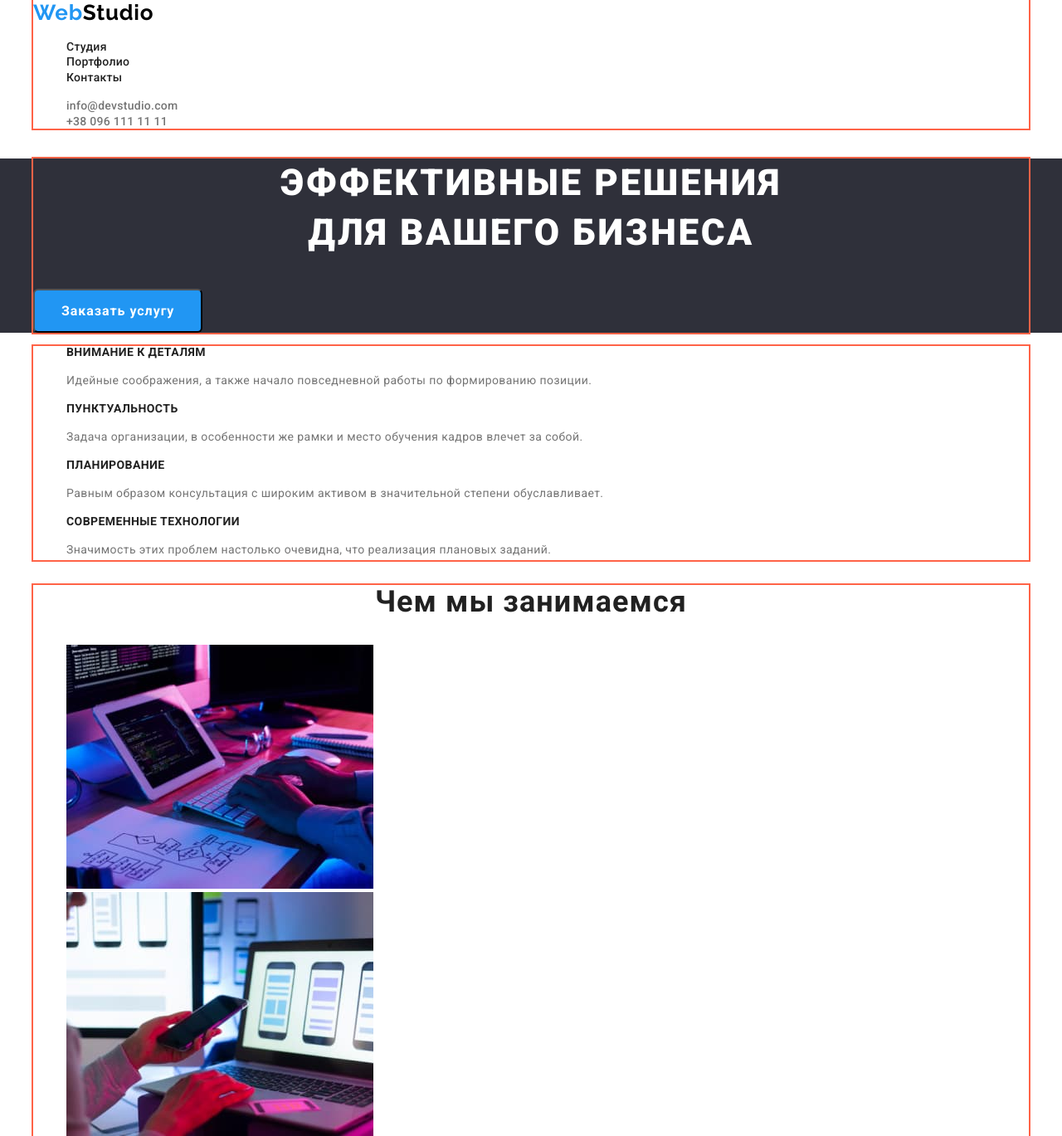
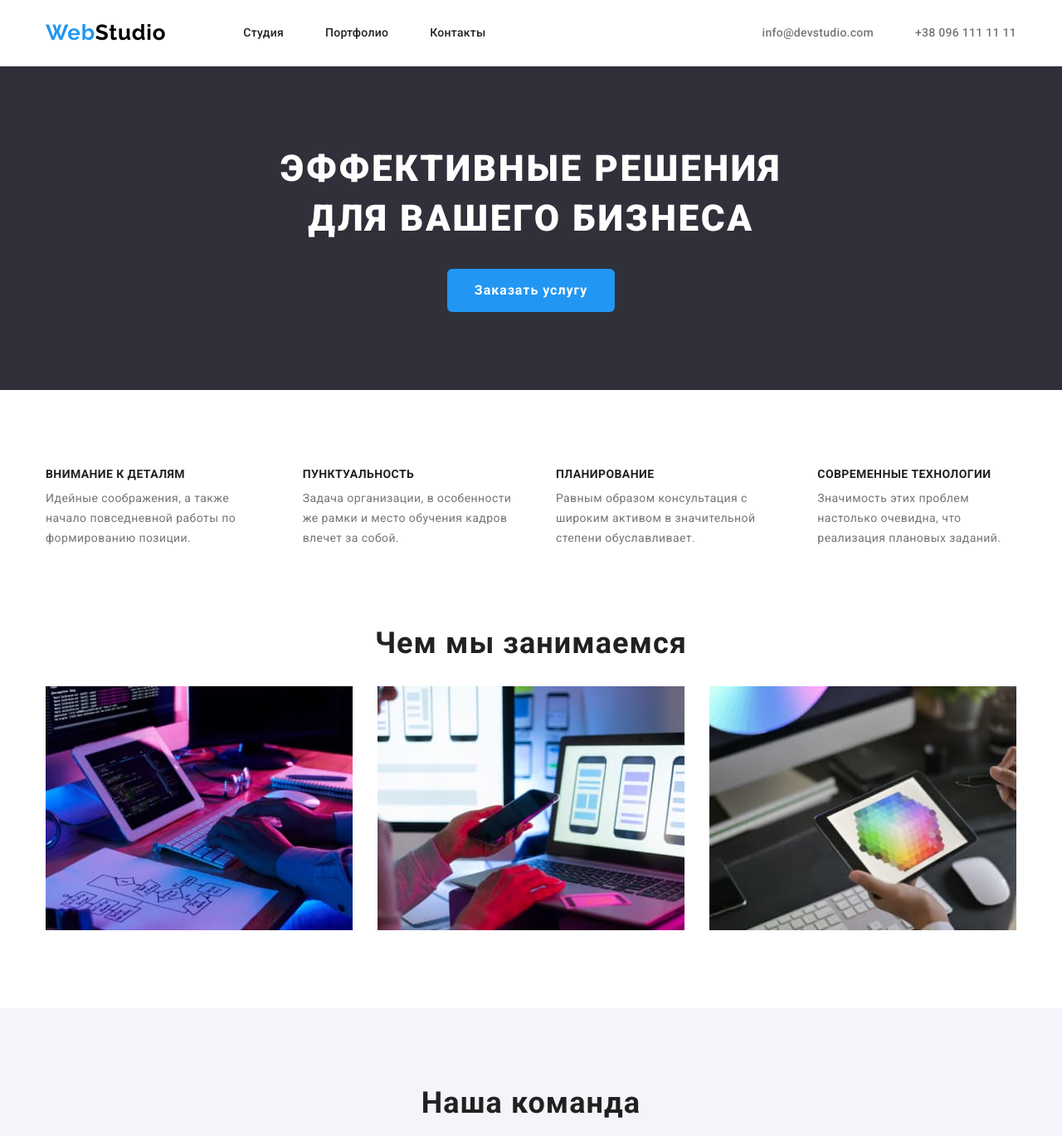
Before and after one commit to 0idea0/goit-markup-hw-03, a plain HTML site: page index.html in a window 1280 px wide. Shown: the top 1369 px of the page at 83% size. Drawn offline with nearby package versions, Linux system fonts and the light colour scheme.

Commit message:
Добавляет стили

```diff
--- a/css/styles.css
+++ b/css/styles.css
@@ -8,6 +8,8 @@
 }
 
 .list {
+  padding: 0;
+  margin: 0;
   list-style: none;
 }
 
@@ -17,6 +19,28 @@
 
 .logo-color {
   color: #2196f3;
+}
+
+h1,
+h2,
+h3,
+h4,
+h5,
+h6,
+p {
+  margin-top: 0;
+  margin-bottom: 0;
+}
+
+ul,
+ol {
+  margin-top: 0;
+  margin-bottom: 0;
+  padding-left: 0;
+}
+
+img {
+  display: block;
 }
 
 body {
@@ -29,11 +53,39 @@ body {
   margin-left: auto;
   margin-right: auto;
   width: 1200px;
+  padding-left: 15px;
+  padding-right: 15px;
+}
 
-  outline: 2px solid tomato;
+.section {
+  padding-top: 94px;
+  padding-bottom: 94px;
 }
 
 /*========== Header ===============*/
+
+.header-container {
+  display: flex;
+  align-items: center;
+  justify-content: space-between;
+  padding-top: 24px;
+  padding-bottom: 24px;
+}
+
+.header {
+  border-bottom: 1px solid #ececec;
+}
+
+.navigation {
+  display: flex;
+  align-items: center;
+}
+
+.navigation-list {
+  display: flex;
+  align-items: center;
+}
+
 .logo-link {
   font-family: var(--secondary-font);
   font-weight: 700;
@@ -41,6 +93,8 @@ body {
   line-height: 1.19;
   letter-spacing: 0.03em;
   text-decoration: none;
+  margin-right: 93px;
+
   color: #000000;
 }
 
@@ -52,9 +106,22 @@ body {
   color: var(--title-color);
 }
 
+.navigation-list-item:not(:last-child) {
+  margin-right: 50px;
+}
+
 .navigation-list-link:hover,
 .navigation-list-link:focus {
   color: var(--accent-color);
+}
+
+.contacts-item:not(:last-child) {
+  margin-right: 50px;
+}
+
+.contacts {
+  display: flex;
+  align-items: center;
 }
 
 .mail-link {
@@ -85,14 +152,16 @@ body {
 
 /*============= Hero section ===========*/
 .hero-section {
+  text-align: center;
   background-color: #2f303a;
 }
 
 .hero-section-title {
+  margin-top: 0;
+  margin-bottom: 30px;
   font-weight: 900;
   font-size: 44px;
   line-height: 1.36;
-  text-align: center;
   letter-spacing: 0.06em;
   text-transform: uppercase;
   color: var(--link-white-color);
@@ -103,6 +172,7 @@ body {
   padding: 10px 32px;
   display: inline-block;
   min-width: 200px;
+  border: 1px solid transparent;
 
   font-weight: 700;
   font-size: 16px;
@@ -125,11 +195,23 @@ body {
 
 /*============== Our priorities ==========*/
 
+.project {
+  display: flex;
+  align-items: center;
+}
+
+.priorities-items:not(:last-child) {
+  margin-right: 50px;
+}
+
 .text-title {
   font-size: 14px;
   line-height: 1.14;
   letter-spacing: 0.03em;
   text-transform: uppercase;
+  padding: 0;
+  margin-bottom: 10px;
+
   color: var(--title-color);
 }
 
@@ -138,6 +220,9 @@ body {
   font-size: 14px;
   line-height: 1.71;
   letter-spacing: 0.03em;
+  margin: 0;
+  padding: 0;
+
   color: var(--link-grey-color);
 }
 
@@ -149,12 +234,50 @@ body {
   text-align: center;
   letter-spacing: 0.03em;
   color: var(--title-color);
+
+  margin-bottom: 30px;
+}
+
+.work-items {
+  display: flex;
+  flex-wrap: wrap;
+  align-items: center;
+}
+
+.work-items {
+  padding-bottom: 94px;
+  margin-left: -30px;
+  margin-top: -10px;
+  flex-basis: calc((100% - 90px) / 3);
+}
+
+.work-img {
+  margin-left: 30px;
+  margin-top: 10px;
 }
 
 /*=============== Team ==============*/
 
 .team-section {
   background-color: #f5f4fa;
+  display: flex;
+  align-items: center;
+}
+
+.team-items {
+  display: flex;
+  align-items: center;
+  margin-left: -30px;
+}
+
+.team-photo {
+  margin-left: 30px;
+  flex-basis: calc((100% - 120px) / 4);
+}
+
+.team-position {
+  background-color: var(--link-white-color);
+  padding-top: 30px;
 }
 
 .name {
@@ -163,6 +286,7 @@ body {
   line-height: 1.19;
   text-align: center;
   letter-spacing: 0.03em;
+  margin-bottom: 10px;
   color: var(--title-color);
 }
 
@@ -180,13 +304,23 @@ body {
   background-color: #2f303a;
 }
 
+.footer-container {
+  padding-top: 60px;
+}
+
 .logo-link-footer {
   font-family: var(--secondary-font);
   font-weight: 700;
   font-size: 26px;
   line-height: 1.19;
   letter-spacing: 0.03em;
+  margin-bottom: 20px;
+
   color: var(--link-white-color);
+}
+
+.footer-list {
+  padding-bottom: 60px;
 }
 
 .map-link {
@@ -194,6 +328,8 @@ body {
   font-size: 14px;
   line-height: 1.71;
   letter-spacing: 0.03em;
+  margin-bottom: 9px;
+
   color: var(--link-white-color);
   font-style: normal;
 }
@@ -205,6 +341,7 @@ body {
   letter-spacing: 0.03em;
   color: rgba(255, 255, 255, 0.6);
   font-style: normal;
+  margin-bottom: 9px;
 }
 
 .map-link:hover,
```
